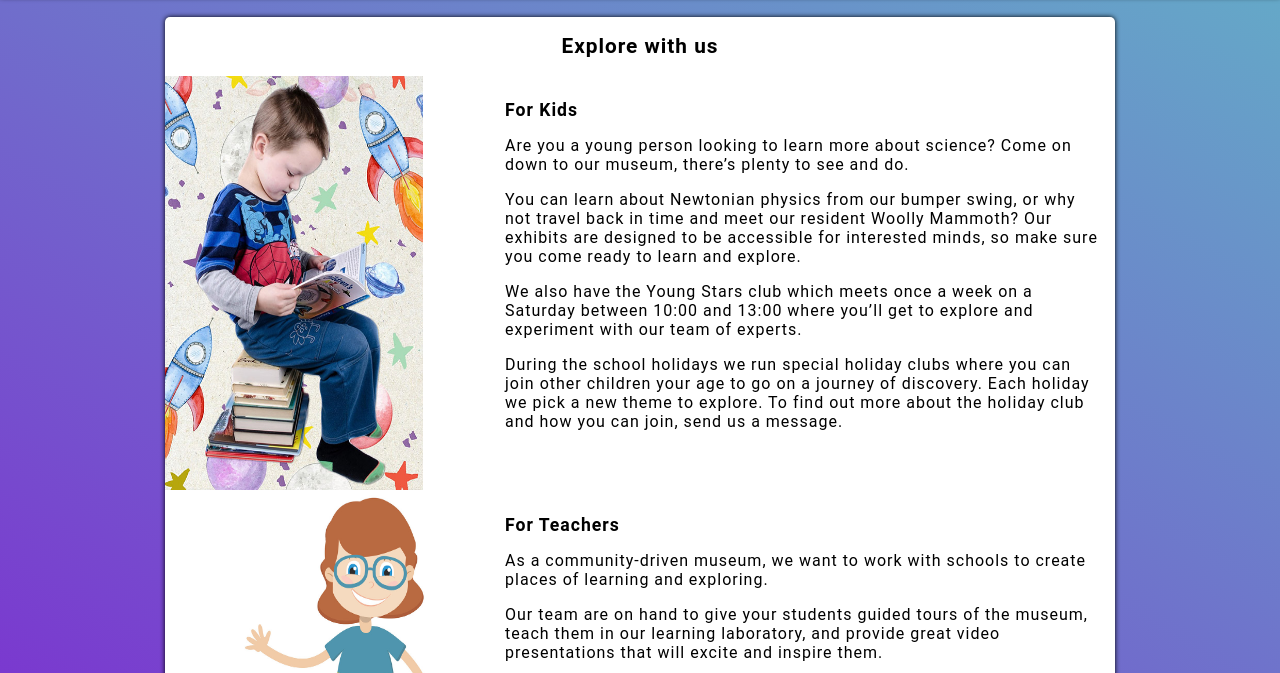
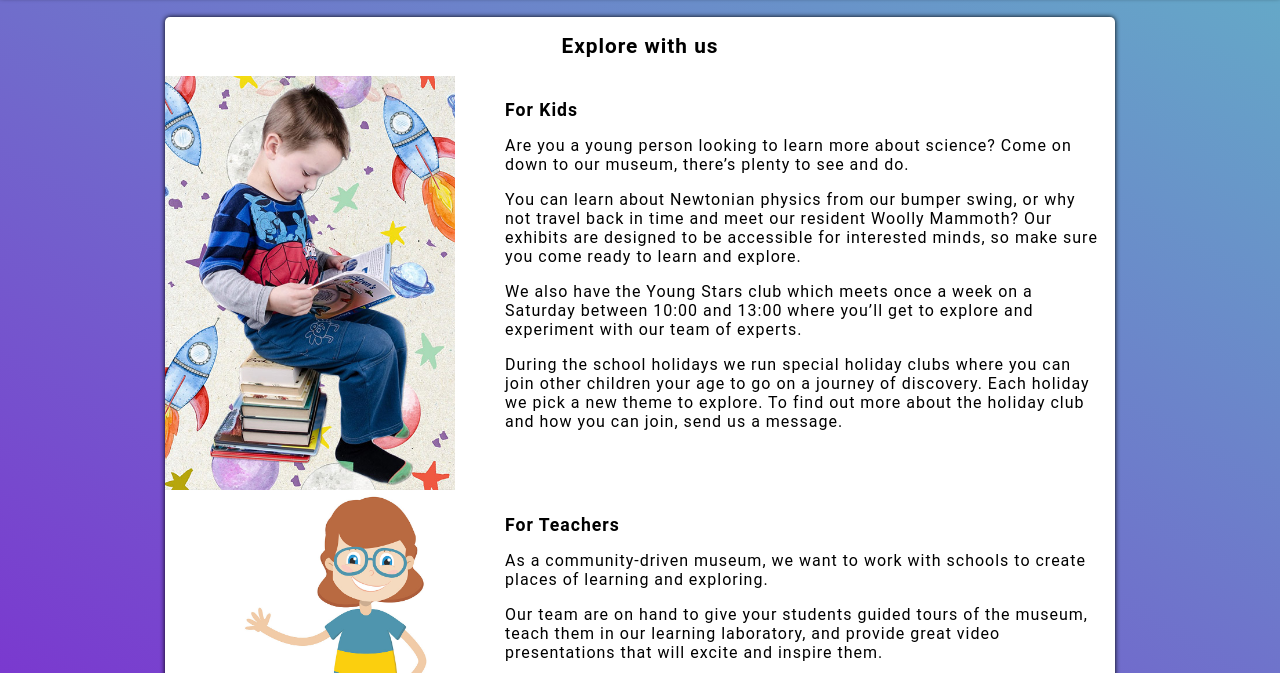
Before and after one commit to MariusAgerup/Semester-Project1, a plain HTML site: page explore.html in a window 1280 px wide. Shown: the part 127-800 px from the top of the page. Drawn offline with Linux system fonts and the light colour scheme.

Commit message:
explore img
change max with on images

```diff
--- a/styles/styles.css
+++ b/styles/styles.css
@@ -96,7 +96,7 @@ nav ul {
 
 
 /*############ EXPLORE ############*/
-.explore-img img {max-width: 350px;}
+.explore-img img {width: 350px;}
 .explore-txt {max-width: 350px; margin: 10px;}
 
 /*############ EXHIBITTION SPACES ############*/
```
